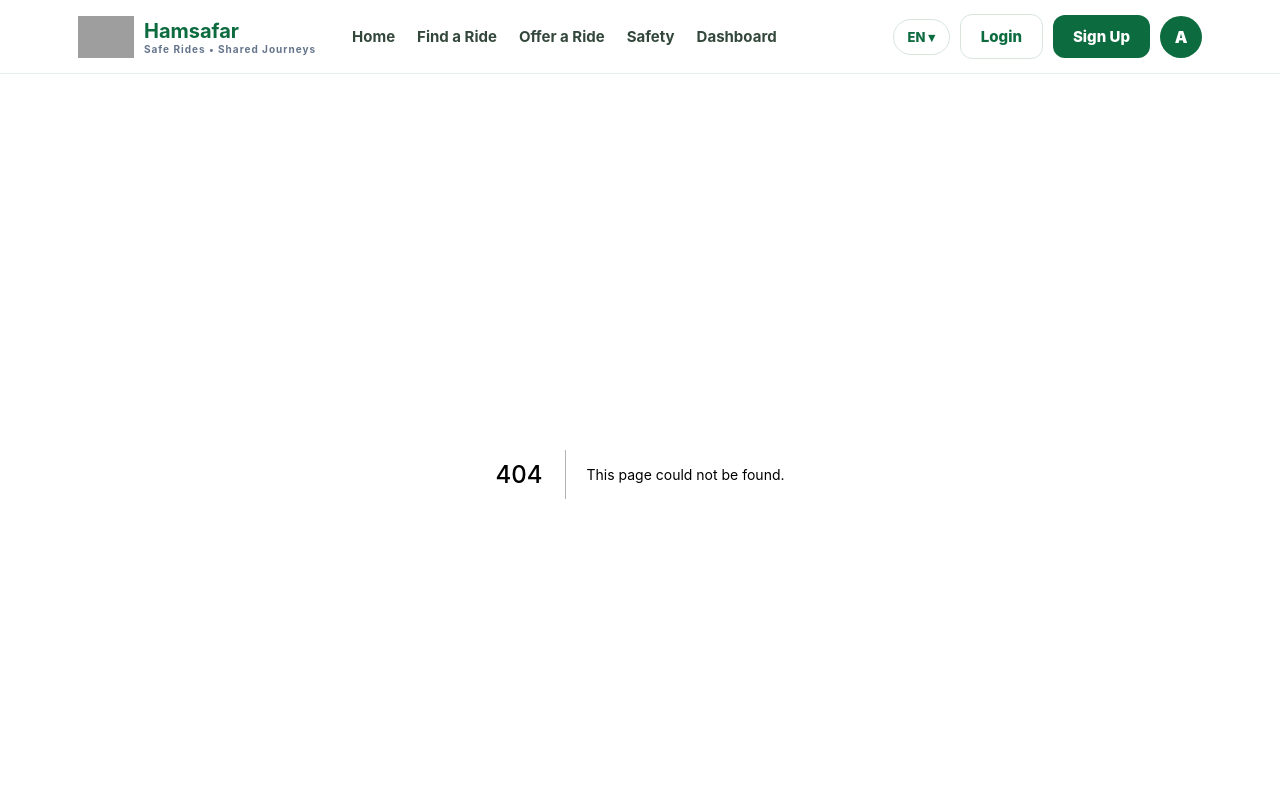
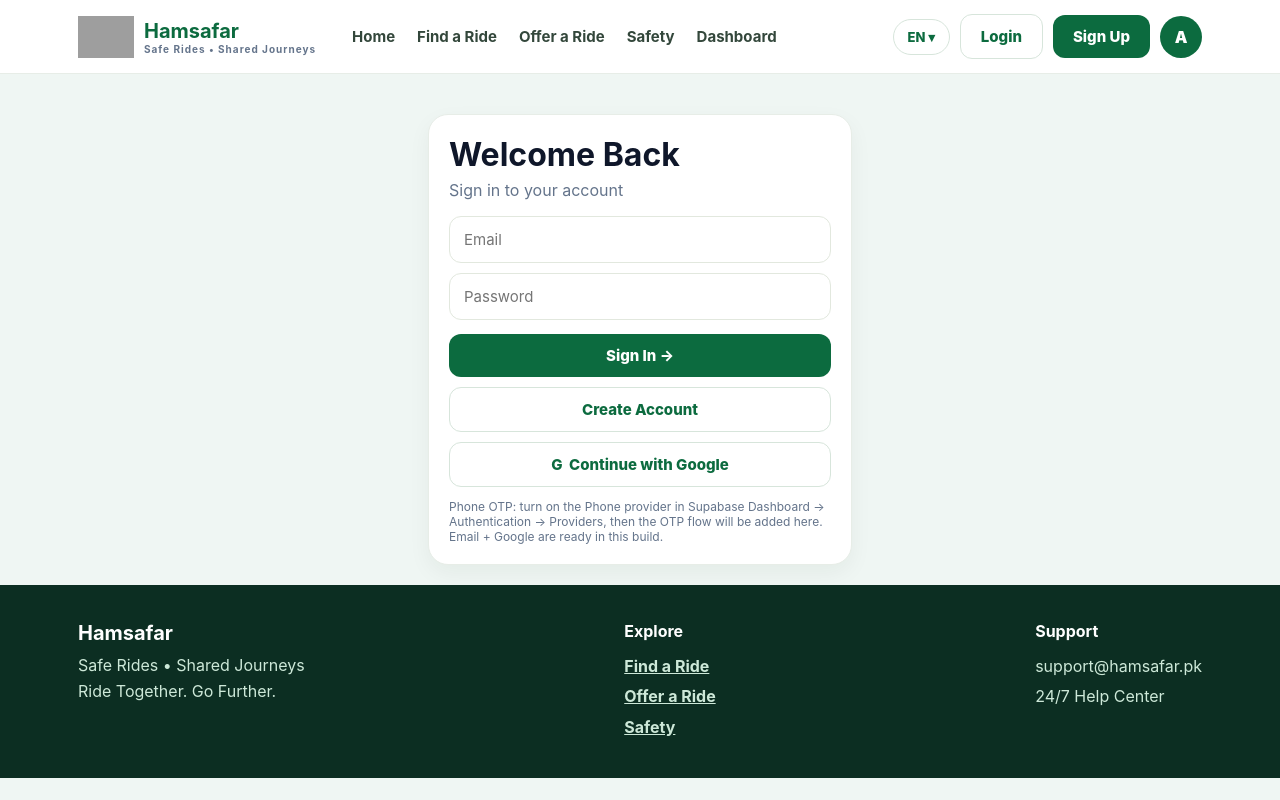
Before and after one commit to AdnanCodex/hamsafar, a Next.js app: page /login in a window 1280 px wide. Before the commit this address had no page. Shown: the top 800 px of the page. Built offline with nearby package versions, Linux system fonts and the light colour scheme; grey boxes are pictures that could not be loaded.

Commit message:
Add files via upload

```diff
--- /dev/null
+++ b/app/login/page.tsx
@@ -0,0 +1,57 @@
+'use client';
+import { useState } from 'react';
+import { useRouter } from 'next/navigation';
+import { supabase, supabaseConfigured } from '@/lib/supabase';
+
+export default function LoginPage() {
+  const [email, setEmail] = useState('');
+  const [password, setPassword] = useState('');
+  const [msg, setMsg] = useState('');
+  const router = useRouter();
+
+  async function signIn() {
+    if (!supabaseConfigured || !supabase) {
+      setMsg('⚠️ Supabase is not configured yet — demo mode. Set env vars for live login (see README).');
+      return;
+    }
+    const { error } = await supabase.auth.signInWithPassword({ email, password });
+    if (error) { setMsg(`❌ ${error.message}`); return; }
+    // Successful login must actually take the user to their destination —
+    // previously it only showed a message and stayed on the login page.
+    const next = new URLSearchParams(window.location.search).get('next') || '/dashboard';
+    router.push(next);
+  }
+
+  async function signUp() {
+    if (!supabaseConfigured || !supabase) {
+      setMsg('⚠️ Supabase is not configured yet — demo mode.');
+      return;
+    }
+    const { error } = await supabase.auth.signUp({ email, password });
+    setMsg(error ? `❌ ${error.message}` : '✅ Account created! Check email confirmation (if enabled in Supabase).');
+  }
+
+  async function google() {
+    if (!supabaseConfigured || !supabase) {
+      setMsg('⚠️ For Google login, configure Supabase first and turn on the Google provider.');
+      return;
+    }
+    await supabase.auth.signInWithOAuth({ provider: 'google' });
+  }
+
+  return (
+    <div className="container" style={{ paddingTop: 40, maxWidth: 480 }}>
+      <div className="card">
+        <h1>Welcome Back</h1>
+        <p style={{ color: '#64748B', marginTop: 6 }}>Sign in to your account</p>
+        <input className="input" style={{ marginTop: 16 }} placeholder="Email" value={email} onChange={(e) => setEmail(e.target.value)} />
+        <input className="input" style={{ marginTop: 10 }} type="password" placeholder="Password" value={password} onChange={(e) => setPassword(e.target.value)} />
+        <button className="btn" style={{ width: '100%', marginTop: 14 }} onClick={signIn}>Sign In →</button>
+        <button className="btn outline" style={{ width: '100%', marginTop: 10 }} onClick={signUp}>Create Account</button>
+        <button className="btn outline" style={{ width: '100%', marginTop: 10 }} onClick={google}>G&nbsp; Continue with Google</button>
+        {msg && <p style={{ marginTop: 12, color: '#64748B', lineHeight: 1.5 }}>{msg}</p>}
+        <p style={{ color: '#64748B', fontSize: 12, marginTop: 12 }}>Phone OTP: turn on the Phone provider in Supabase Dashboard → Authentication → Providers, then the OTP flow will be added here. Email + Google are ready in this build.</p>
+      </div>
+    </div>
+  );
+}
```
